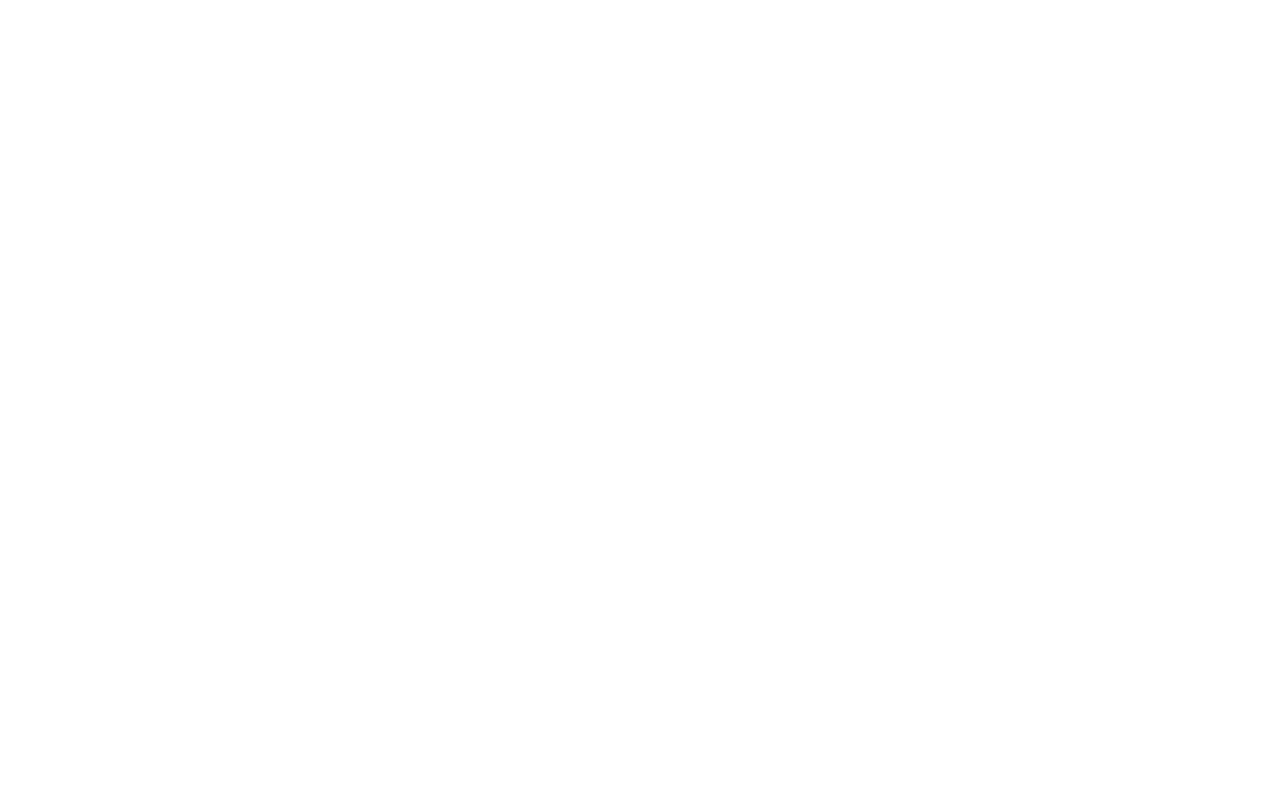
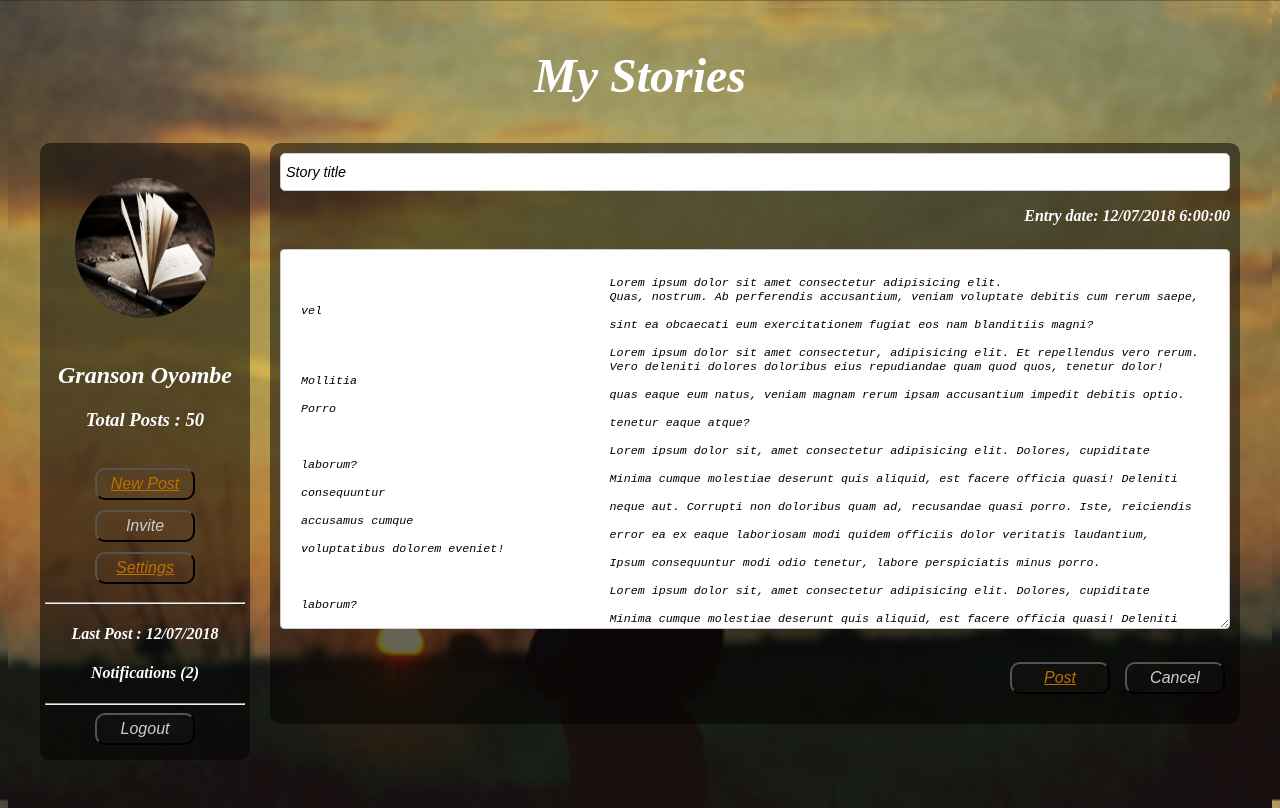
Before and after one commit to GransonO/My_Diary, a plain HTML site: page UI/editor.html in a window 1280 px wide. Drawn offline with Linux system fonts and the light colour scheme.

Commit message:
Created the New Entry Pages & CSS-159070303

```diff
--- a/UI/editor.html
+++ b/UI/editor.html
@@ -0,0 +1,71 @@
+<!DOCTYPE html>
+<html>
+    <head>
+        <title>My Diary</title>
+        <link href="../css/style.css" rel="stylesheet" type="text/css"/>
+    </head>
+    <body>
+        <header>
+            <h1>My Stories</h1>
+        </header>
+        <div class="home_contents">
+            <div class="navigation_panel">
+            <!--The logged in user details displayed here -->
+                <img class="circular_image" src="../images/book.jpg" alt="Profile Image" width="140" height="140">
+                <h2>Granson Oyombe</h2>
+                <h3>Total Posts : 50</h3>
+                <br>
+                <button class="rounded_btn"> <a href="editor.html"> New Post </a></button>
+                <br>
+                <button class="rounded_btn"> Invite</button>
+                <br>
+                <button class="rounded_btn"><a href="settings.html"> Settings </a></button>
+                <hr>
+                <h4>Last Post : 12/07/2018</h4>
+                <h4>Notifications (2)</h4>
+                <hr>
+                <button class="logout_btn"> Logout</button>
+
+            </div>
+
+            <div class="stories">
+                <!--List of all Diary entries-->
+                <div class="articles">
+                        <input type="text" value="Story title">
+                        <p class="date">Entry date: 12/07/2018 6:00:00</p>
+                            <textarea name="textarea" cols="30" rows="10">
+
+                                            Lorem ipsum dolor sit amet consectetur adipisicing elit.
+                                            Quas, nostrum. Ab perferendis accusantium, veniam voluptate debitis cum rerum saepe, vel
+                                            sint ea obcaecati eum exercitationem fugiat eos nam blanditiis magni?
+
+                                            Lorem ipsum dolor sit amet consectetur, adipisicing elit. Et repellendus vero rerum.
+                                            Vero deleniti dolores doloribus eius repudiandae quam quod quos, tenetur dolor! Mollitia
+                                            quas eaque eum natus, veniam magnam rerum ipsam accusantium impedit debitis optio. Porro
+                                            tenetur eaque atque?
+
+                                            Lorem ipsum dolor sit, amet consectetur adipisicing elit. Dolores, cupiditate laborum?
+                                            Minima cumque molestiae deserunt quis aliquid, est facere officia quasi! Deleniti consequuntur
+                                            neque aut. Corrupti non doloribus quam ad, recusandae quasi porro. Iste, reiciendis accusamus cumque
+                                            error ea ex eaque laboriosam modi quidem officiis dolor veritatis laudantium, voluptatibus dolorem eveniet!
+                                            Ipsum consequuntur modi odio tenetur, labore perspiciatis minus porro.
+
+                                            Lorem ipsum dolor sit, amet consectetur adipisicing elit. Dolores, cupiditate laborum?
+                                            Minima cumque molestiae deserunt quis aliquid, est facere officia quasi! Deleniti consequuntur
+                                            neque aut. Corrupti non doloribus quam ad, recusandae quasi porro. Iste, reiciendis accusamus cumque
+                                            error ea ex eaque laboriosam modi quidem officiis dolor veritatis laudantium, voluptatibus dolorem eveniet!
+                                            Ipsum consequuntur modi odio tenetur, labore perspiciatis minus porro.
+                            </textarea>
+                                <div class="actions" style="text-align: right;">
+                                        <p>
+                                         <button class="rounded_btn" style="float: left;"> <a href="#"> Post </a></button>
+                                         <button class="logout_btn" style="float: right;"> Cancel </button>
+                                     </p>
+                                </div>
+                         </div>
+
+            </div>
+        </div>
+
+    </body>
+</html>
--- a/css/style.css
+++ b/css/style.css
@@ -49,6 +49,8 @@ input[type=text],input[type=password], input[type=email], select {
     margin-top: 5px;
     padding: 10px 5px;
     display: inline-block;
+    font-size: 0.9em;
+    font-style: oblique;
     border: 1px solid #ccc;
     border-radius: 5px;
     box-sizing: border-box;
@@ -61,6 +63,8 @@ input[type=submit] {
     color: white;
     font-weight: bold;
     padding: 10px 20px;
+    font-size: 0.9em;
+    font-style: oblique;
     margin-top: 8px;
     border: none;
     border-radius: 5px;
@@ -195,3 +199,16 @@ hr{
     margin-bottom: 10px;
     text-align: left;
 }
+/*Styling for the text area*/
+textarea {
+    width: 100%;
+    height: 380px;
+    padding: 12px 20px;
+    margin: 8px 0;
+    font-size: 0.9em;
+    font-style: oblique;
+    display: inline-block;
+    border: 1px solid #ccc;
+    border-radius: 4px;
+    box-sizing: border-box;
+}
```
